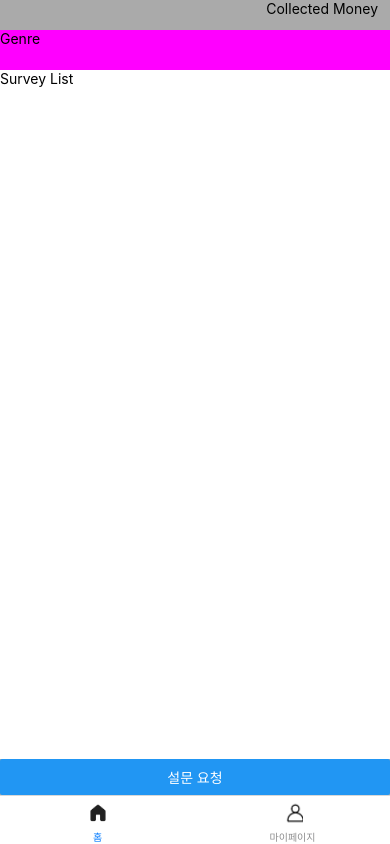
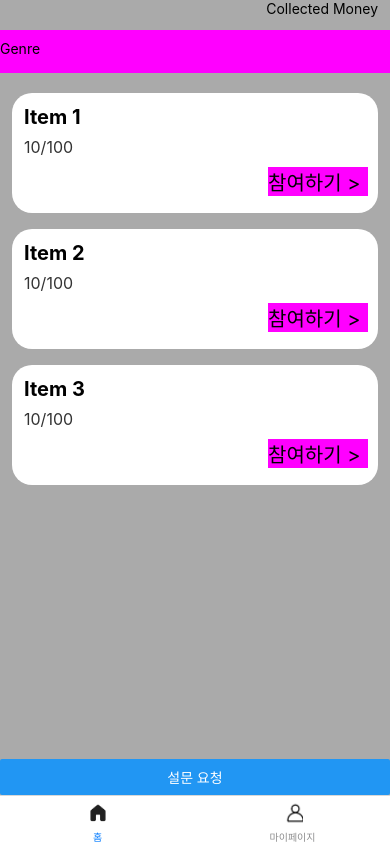
Before and after one commit to hanmok/SurvyFront, a React Native app: screen / in a window 390 px wide. Built offline with nearby package versions, Linux system fonts and the light colour scheme.

Commit message:
design:make surveyList skeleton

```diff
--- a/package.json
+++ b/package.json
@@ -17,7 +17,9 @@
     "expo-status-bar": "~1.6.0",
     "react": "18.2.0",
     "react-native": "0.72.3",
-    "react-native-safe-area-context": "^4.7.1"
+    "react-native-safe-area-context": "^4.7.1",
+    "typescript": "^5.1.3",
+    "@types/react": "~18.2.14"
   },
   "devDependencies": {
     "@babel/core": "^7.20.0"
--- /dev/null
+++ b/screens/AvailableSurvey.tsx
@@ -0,0 +1,65 @@
+import React from "react";
+import { View, Text, StyleSheet } from "react-native";
+import { colors } from "../utils/colors";
+
+// props
+// title
+// currentParticipation
+// ParticipationGoal
+// Genres
+
+interface MyCustomComponentProps {
+    title: string;
+    currentParticipation: number;
+    participationGoal: number;
+    // genres: string[];
+}
+
+const AvailableSurvey: React.FC<MyCustomComponentProps> = ({
+    title,
+    currentParticipation,
+    participationGoal,
+    // genres
+}) => {
+    return (
+        <View style={styles.container}>
+            <Text style={styles.titleText}>{title}</Text>
+            <Text style={styles.participationText}>
+                {currentParticipation}/{participationGoal}
+            </Text>
+            <View style={{ direction: "rtl" }}>
+                <Text style={styles.participateButtonText}>참여하기 &gt;</Text>
+            </View>
+        </View>
+    );
+};
+
+export default AvailableSurvey;
+
+const styles = StyleSheet.create({
+    container: {
+        height: 120,
+        borderRadius: 20,
+        backgroundColor: colors.white,
+    },
+    titleText: {
+        color: colors.black,
+        // backgroundColor: colors.deepMainColor,
+        fontSize: 20,
+        paddingTop: 12,
+        paddingHorizontal: 12,
+        fontWeight: "bold",
+    },
+    participationText: {
+        paddingTop: 8,
+        color: colors.gray1,
+        fontSize: 16,
+        paddingHorizontal: 12,
+    },
+    participateButtonText: {
+        fontSize: 20,
+        backgroundColor: "magenta",
+        width: 100,
+        margin: 10,
+    },
+});
--- a/screens/HomeScreen.js
+++ b/screens/HomeScreen.js
@@ -1,22 +1,53 @@
 import React from "react";
-import { View, Text, Button } from "react-native";
+import { View, Text, Button, FlatList } from "react-native";
 import { StyleSheet } from "react-native";
 import { colors } from "../utils/colors";
 import { paddingSizes } from "../utils/sizes";
 import { SafeAreaView } from "react-native-safe-area-context";
+import AvailableSurvey from "./AvailableSurvey";
+
+const data = [
+    {
+        id: "1",
+        title: "Item 1",
+        currentParticipation: "10",
+        participationGoal: "100",
+    },
+    {
+        id: "2",
+        title: "Item 2",
+        currentParticipation: "10",
+        participationGoal: "100",
+    },
+    {
+        id: "3",
+        title: "Item 3",
+        currentParticipation: "10",
+        participationGoal: "100",
+    },
+    // ... 더 많은 아이템 추가 가능
+];
 
 function HomeView({ navigation }) {
+    const renderItem = ({ item }) => (
+        <AvailableSurvey
+            title={item.title}
+            currentParticipation={item.currentParticipation}
+            participationGoal={item.participationGoal}
+        />
+    );
     return (
-        // <View
-        //     style={{ flex: 1, justifyContent: "center", alignItems: "center" }}
-        // >
-        // <View style={styles.container}>
         <SafeAreaView style={styles.container} edges={["top"]}>
-            {/* <View style={styles.topContainer}> */}
             <Text style={styles.collectedMoney}>Collected Money</Text>
             <Text style={styles.genre}>Genre</Text>
-            <Text style={styles.surveyList}>Survey List</Text>
-            {/* <Text style={styles.bottomText}>설문 요청</Text> */}
+            <FlatList
+                data={data}
+                renderItem={renderItem}
+                keyExtractor={item => item.id}
+                ItemSeparatorComponent={() => <View style={{ height: 16 }} />}
+                style={styles.surveyListContainer}
+            />
+
             <Button
                 title="설문 요청"
                 onPress={() => navigation.navigate("설문 요청")}
@@ -49,6 +80,8 @@ const styles = StyleSheet.create({
         alignSelf: "stretch",
         flexBasis: 40,
         backgroundColor: colors.magenta,
+        paddingTop: 10,
+        paddingBottom: 16,
     },
     surveyList: {
         flex: 1,
@@ -71,6 +104,10 @@ const styles = StyleSheet.create({
         width: "auto",
         textAlign: "center",
     },
+    surveyListContainer: {
+        paddingTop: 20,
+        paddingHorizontal: 12,
+    },
 });
 
 export default HomeView;
--- a/screens/SurveyRequestScreen.js
+++ b/screens/SurveyRequestScreen.js
@@ -79,7 +79,6 @@ const styles = StyleSheet.create({
         color: colors.buttonBlue,
         textAlign: "center",
     },
-
     expectedTime: {
         // width: 100,
         flexBasis: 24,
--- /dev/null
+++ b/tsconfig.json
@@ -0,0 +1,4 @@
+{
+  "compilerOptions": {},
+  "extends": "expo/tsconfig.base"
+}
--- a/utils/colors.js
+++ b/utils/colors.js
@@ -8,4 +8,8 @@ export const colors = {
     buttonBlue: "#007AFF",
     white: "#fff",
     black: "#000",
+    gray1: "#333",
+    gray2: "#666",
+    gray3: "#999",
+    gray4: "#ccc",
 };
```
Also changed, not shown: 1 other file (tests, documents, lock files or other folders).
